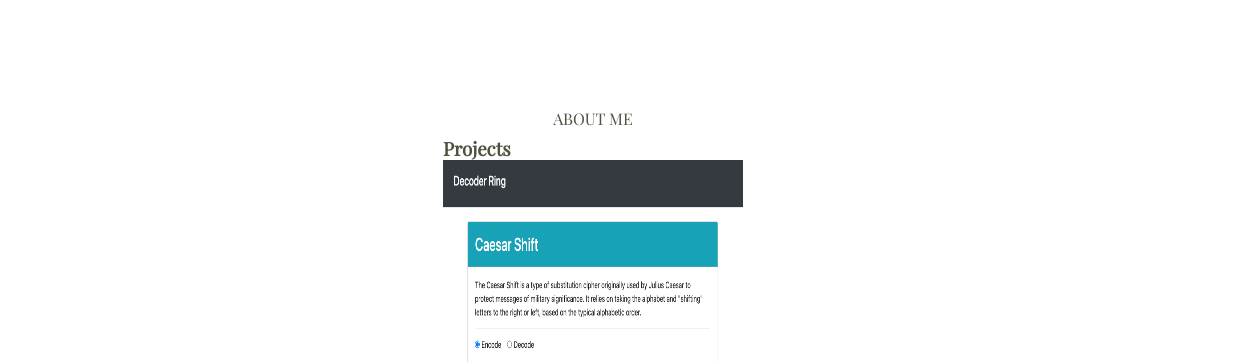
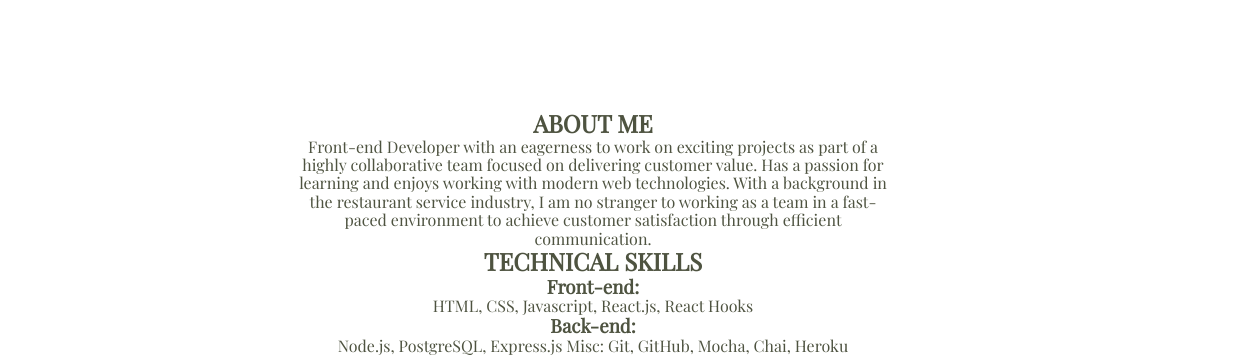
Before and after one commit to aliyanni/portfolio, a plain HTML site: page index.html in a window 1280 px wide. Shown: the part 560-922 px from the top of the page, 47-1280 px from the left. Drawn offline with nearby package versions, Linux system fonts and the light colour scheme; a web font is replaced by a local one.

Commit message:
added about me and tech skills

```diff
--- a/index.html
+++ b/index.html
@@ -87,7 +87,29 @@
     <main>
       <!--about me section-->
       <article id="about" class="about-contact">
-        <p>ABOUT ME</p>
+        <h2>ABOUT ME</h2>
+        <p>
+          Front-end Developer with an eagerness to work on exciting projects as
+          part of a highly collaborative team focused on delivering customer
+          value. Has a passion for learning and enjoys working with modern web
+          technologies. With a background in the restaurant service industry, I
+          am no stranger to working as a team in a fast-paced environment to
+          achieve customer satisfaction through efficient communication.
+        </p>
+        <div>
+          <h2>TECHNICAL SKILLS</h2>
+          <div class="tech-skills">
+            <h3>Front-end:</h3>
+            <p>HTML, CSS, Javascript, React.js, React Hooks</p>
+          </div>
+          <div class="tech-skills">
+            <h3>Back-end:</h3>
+            <p>
+              Node.js, PostgreSQL, Express.js Misc: Git, GitHub, Mocha, Chai,
+              Heroku
+            </p>
+          </div>
+        </div>
       </article>
       <div>
         <h3>Projects</h3>
--- a/style.css
+++ b/style.css
@@ -6,7 +6,7 @@
 
 /*setting the font and the font color*/
 body {
-  font-family: 'Playfair Display', serif;
+  font-family: "Playfair Display", serif;
   color: #4e5340;
 }
 
@@ -73,7 +73,7 @@ a:active {
   display: flex;
   justify-content: center;
   flex-direction: column;
-  font-family: 'Playfair Display', serif;
+  font-family: "Playfair Display", serif;
   text-align: center;
   margin: 0;
   padding: 0 30px;
@@ -102,6 +102,9 @@ main {
 .project-photos {
   width: 300px;
   height: 400px;
+  padding: 5px;
+  margin: 5px;
+  border: solid black 1px;
 }
 
 /*center contanct with about and contact containers*/
@@ -111,6 +114,9 @@ main {
   max-width: 600px;
   text-align: center;
   padding: 100px 0 10px 0;
+}
+
+.tech-skills {
 }
 
 /*styling body headings*/
@@ -132,7 +138,6 @@ main {
   list-style-position: inside;
   padding-top: 10px;
 }
-
 
 /*centering footer and styling*/
 footer {
```
